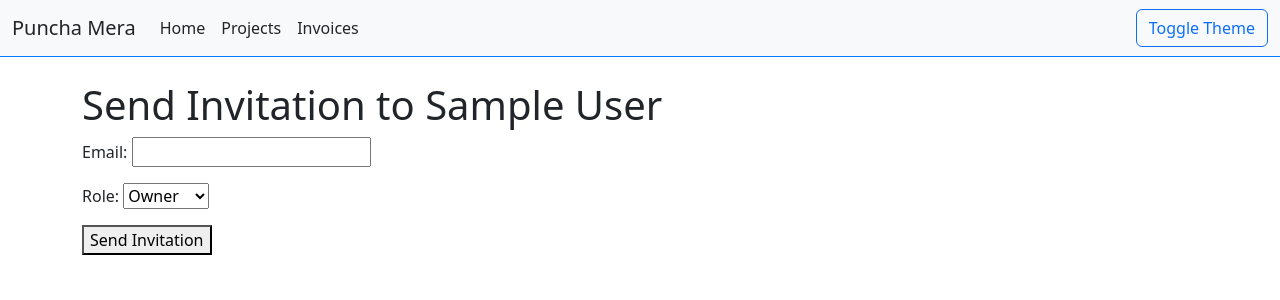
After one commit to jnehmeh87/puncha-mera, a Django app: page /accounts/organization/1/invite/ in a window 1280 px wide. The commit adds this page. Shown: the top 300 px of the page. Run offline with Django 4.2, Linux system fonts and the light colour scheme; a user stored in the database is signed in; tables that the repository leaves empty hold one stand-in row (values such as "Sample post").

Commit message:
feat: Implement user invitations and dark theme

```diff
--- /dev/null
+++ b/accounts/forms.py
@@ -0,0 +1,6 @@
+from django import forms
+from .models import Membership
+
+class InvitationForm(forms.Form):
+    email = forms.EmailField()
+    role = forms.ChoiceField(choices=Membership.ROLE_CHOICES)
--- /dev/null
+++ b/accounts/mixins.py
@@ -0,0 +1,17 @@
+from django.core.exceptions import PermissionDenied
+from .models import Membership
+
+class AdminOwnerRequiredMixin:
+    def dispatch(self, request, *args, **kwargs):
+        if not request.user.is_authenticated:
+            return self.handle_no_permission()
+
+        organization_pk = self.kwargs.get('organization_pk')
+        if not organization_pk:
+            raise PermissionDenied("Organization not found.")
+
+        membership = Membership.objects.filter(user=request.user, organization_id=organization_pk).first()
+        if not membership or membership.role not in ['admin', 'owner']:
+            raise PermissionDenied("You do not have permission to perform this action.")
+
+        return super().dispatch(request, *args, **kwargs)
--- a/accounts/models.py
+++ b/accounts/models.py
@@ -1,3 +1,4 @@
+import uuid
 from django.contrib.auth.models import AbstractUser
 from django.db import models
 
@@ -23,3 +24,12 @@ class Membership(models.Model):
 
     def __str__(self):
         return f'{self.user.username} - {self.organization.name} ({self.role})'
+
+class Invitation(models.Model):
+    email = models.EmailField()
+    organization = models.ForeignKey(Organization, on_delete=models.CASCADE)
+    role = models.CharField(max_length=10, choices=Membership.ROLE_CHOICES)
+    token = models.UUIDField(default=uuid.uuid4, editable=False, unique=True)
+
+    def __str__(self):
+        return f'Invitation for {self.email} to {self.organization.name}'
--- /dev/null
+++ b/accounts/urls.py
@@ -0,0 +1,10 @@
+from django.urls import path
+from .views import SendInvitationView, AcceptInvitationView, CustomSignupView
+
+app_name = 'accounts'
+
+urlpatterns = [
+    path('organization/<int:organization_pk>/invite/', SendInvitationView.as_view(), name='send-invitation'),
+    path('invitation/accept/<uuid:token>/', AcceptInvitationView.as_view(), name='accept-invitation'),
+    path('signup/', CustomSignupView.as_view(), name='account_signup'),
+]
--- a/accounts/views.py
+++ b/accounts/views.py
@@ -1,3 +1,72 @@
-from django.shortcuts import render
+from django.shortcuts import render, redirect
+from django.views.generic import FormView, View
+from django.contrib.auth.mixins import LoginRequiredMixin
+from django.core.mail import send_mail
+from django.urls import reverse
+from allauth.account.views import SignupView
+from .forms import InvitationForm
+from .models import Invitation, Organization, CustomUser, Membership
+from .mixins import AdminOwnerRequiredMixin
 
-# Create your views here.
+class SendInvitationView(LoginRequiredMixin, AdminOwnerRequiredMixin, FormView):
+    template_name = 'accounts/send_invitation.html'
+    form_class = InvitationForm
+
+    def get_context_data(self, **kwargs):
+        context = super().get_context_data(**kwargs)
+        context['organization'] = Organization.objects.get(pk=self.kwargs['organization_pk'])
+        return context
+
+    def form_valid(self, form):
+        email = form.cleaned_data['email']
+        role = form.cleaned_data['role']
+        organization = Organization.objects.get(pk=self.kwargs['organization_pk'])
+
+        invitation = Invitation.objects.create(
+            email=email,
+            organization=organization,
+            role=role
+        )
+
+        invitation_link = self.request.build_absolute_uri(
+            reverse('accounts:accept-invitation', kwargs={'token': invitation.token})
+        )
+
+        send_mail(
+            'You have been invited to join an organization',
+            f'Click the link to accept the invitation: {invitation_link}',
+            'from@example.com',
+            [email],
+            fail_silently=False,
+        )
+
+        return redirect('home:home')
+
+class AcceptInvitationView(View):
+    def get(self, request, *args, **kwargs):
+        token = kwargs.get('token')
+        try:
+            invitation = Invitation.objects.get(token=token)
+        except Invitation.DoesNotExist:
+            # Handle invalid token
+            return redirect('home:home')
+
+        request.session['invitation_token'] = str(invitation.token)
+        return redirect('account_signup')
+
+class CustomSignupView(SignupView):
+    def form_valid(self, form):
+        response = super().form_valid(form)
+        invitation_token = self.request.session.get('invitation_token')
+        if invitation_token:
+            try:
+                invitation = Invitation.objects.get(token=invitation_token)
+                user = self.user
+                organization = invitation.organization
+                role = invitation.role
+                Membership.objects.create(user=user, organization=organization, role=role)
+                invitation.delete()
+                del self.request.session['invitation_token']
+            except Invitation.DoesNotExist:
+                pass
+        return response
--- a/puncha_mera/settings.py
+++ b/puncha_mera/settings.py
@@ -155,6 +155,8 @@ AUTHENTICATION_BACKENDS = [
 
 AUTH_USER_MODEL = 'accounts.CustomUser'
 
+EMAIL_BACKEND = 'django.core.mail.backends.console.EmailBackend'
+
 # Stripe
 STRIPE_API_KEY = 'card_1MKmCgGEnY9O6CoTY4fQogMF'
 STRIPE_WEBHOOK_SECRET = 'whsec_b0fuvelKajqdingrFrCCxxXKTiHdy7qj'
--- a/puncha_mera/urls.py
+++ b/puncha_mera/urls.py
@@ -19,6 +19,7 @@ from django.urls import path, include
 
 urlpatterns = [
     path('admin/', admin.site.urls),
+    path('accounts/', include('accounts.urls')),
     path('auth/', include('allauth.urls')),
     path('projects/', include('projects.urls')),
     path('invoices/', include('invoices.urls')),
--- /dev/null
+++ b/static/css/theme.css
@@ -0,0 +1,64 @@
+:root {
+    --primary-color: #00aaff;
+    --secondary-color: #00ffaa;
+    --background-color: #121212;
+    --surface-color: #1e1e1e;
+    --text-color: #ffffff;
+    --text-secondary-color: #aaaaaa;
+}
+
+[data-theme="light"] {
+    --primary-color: #007bff;
+    --secondary-color: #28a745;
+    --background-color: #ffffff;
+    --surface-color: #f8f9fa;
+    --text-color: #212529;
+    --text-secondary-color: #6c757d;
+}
+
+body {
+    background-color: var(--background-color);
+    color: var(--text-color);
+}
+
+.navbar {
+    background-color: var(--surface-color) !important;
+    border-bottom: 1px solid var(--primary-color);
+}
+
+.navbar-brand, .nav-link {
+    color: var(--text-color) !important;
+}
+
+.nav-link:hover {
+    color: var(--primary-color) !important;
+}
+
+.btn-primary {
+    background-color: var(--primary-color);
+    border-color: var(--primary-color);
+}
+
+.btn-primary:hover {
+    background-color: var(--secondary-color);
+    border-color: var(--secondary-color);
+}
+
+.card {
+    background-color: var(--surface-color);
+    border: 1px solid var(--primary-color);
+}
+
+.list-group-item {
+    background-color: var(--surface-color);
+    color: var(--text-color);
+    border-color: #333;
+}
+
+a {
+    color: var(--primary-color);
+}
+
+a:hover {
+    color: var(--secondary-color);
+}
--- /dev/null
+++ b/static/js/theme.js
@@ -0,0 +1,19 @@
+document.addEventListener('DOMContentLoaded', () => {
+    const themeToggleButton = document.getElementById('theme-toggle');
+    const currentTheme = localStorage.getItem('theme') || 'light';
+
+    document.documentElement.setAttribute('data-theme', currentTheme);
+
+    if (themeToggleButton) {
+        themeToggleButton.addEventListener('click', () => {
+            let theme = document.documentElement.getAttribute('data-theme');
+            if (theme === 'dark') {
+                theme = 'light';
+            } else {
+                theme = 'dark';
+            }
+            document.documentElement.setAttribute('data-theme', theme);
+            localStorage.setItem('theme', theme);
+        });
+    }
+});
--- /dev/null
+++ b/templates/accounts/send_invitation.html
@@ -0,0 +1,10 @@
+{% extends 'base.html' %}
+
+{% block content %}
+  <h1>Send Invitation to {{ organization.name }}</h1>
+  <form method="post">
+    {% csrf_token %}
+    {{ form.as_p }}
+    <button type="submit">Send Invitation</button>
+  </form>
+{% endblock %}
--- a/templates/base.html
+++ b/templates/base.html
@@ -1,3 +1,4 @@
+{% load static %}
 <!DOCTYPE html>
 <html lang="en">
 <head>
@@ -5,6 +6,7 @@
     <meta name="viewport" content="width=device-width, initial-scale=1.0">
     <title>Puncha Mera</title>
     <link href="https://cdn.jsdelivr.net/npm/bootstrap@5.3.0/dist/css/bootstrap.min.css" rel="stylesheet">
+    <link href="{% static 'css/theme.css' %}" rel="stylesheet">
 </head>
 <body>
     <nav class="navbar navbar-expand-lg navbar-light bg-light">
@@ -14,17 +16,18 @@
                 <span class="navbar-toggler-icon"></span>
             </button>
             <div class="collapse navbar-collapse" id="navbarNav">
-                <ul class="navbar-nav">
+                <ul class="navbar-nav me-auto mb-2 mb-lg-0">
                     <li class="nav-item">
                         <a class="nav-link" href="{% url 'home:home' %}">Home</a>
                     </li>
                     <li class="nav-item">
                         <a class="nav-link" href="{% url 'projects:project-list' %}">Projects</a>
                     </li>
-                                        <li class="nav-item">
+                    <li class="nav-item">
                         <a class="nav-link" href="{% url 'invoices:invoice-list' %}">Invoices</a>
                     </li>
                 </ul>
+                <button id="theme-toggle" class="btn btn-outline-primary">Toggle Theme</button>
             </div>
         </div>
     </nav>
@@ -35,5 +38,6 @@
     </div>
 
     <script src="https://cdn.jsdelivr.net/npm/bootstrap@5.3.0/dist/js/bootstrap.bundle.min.js"></script>
+    <script src="{% static 'js/theme.js' %}"></script>
 </body>
 </html>
```
Also changed, not shown: accounts/migrations/0002_invitation.py (added), db.sqlite3.
